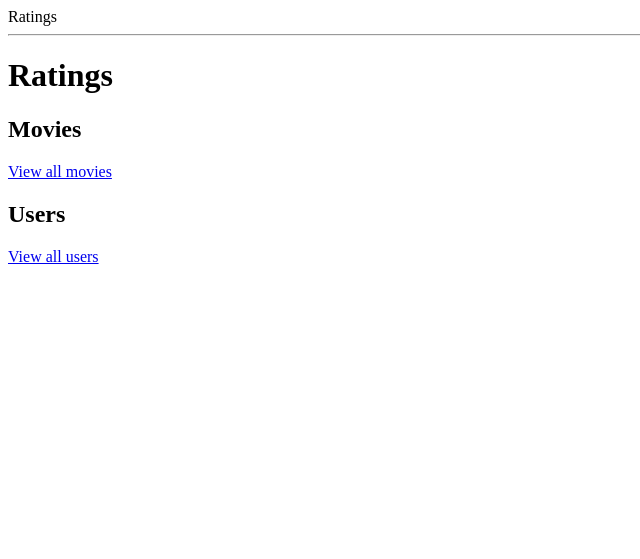
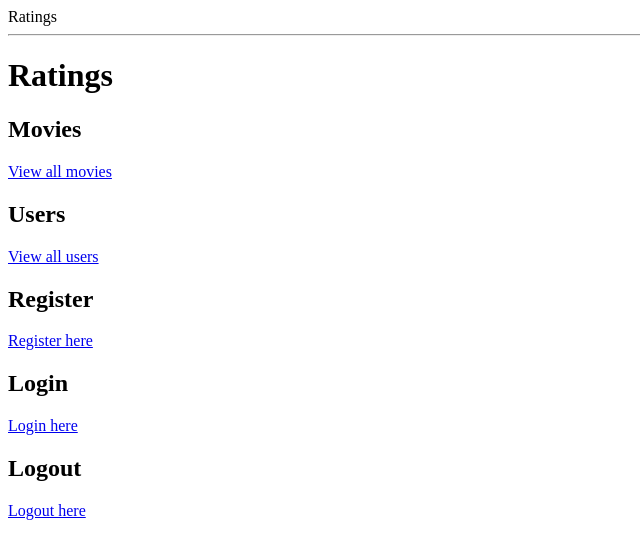
Before and after one commit to jabrabec/HB-ex-ratings, a Flask app: page / in a window 1280 px wide. Shown: the top 559 px of the page, without its empty margins (0-640 px from the left). Run offline with Flask 2, Linux system fonts and the light colour scheme.

Commit message:
complete through handling login & logout

```diff
--- a/server.py
+++ b/server.py
@@ -27,6 +27,84 @@ def index():
     return render_template("homepage.html")
 
 
+@app.route("/users")
+def user_list():
+    """Show list of users."""
+
+    users = User.query.all()
+    return render_template("user_list.html", users=users)
+
+
+@app.route('/register', methods=['GET'])
+def register_form():
+    """Register new user"""
+
+    return render_template("register_form.html")
+
+
+@app.route('/register', methods=['POST'])
+def register_process():
+    """Register new user"""
+
+    login = request.form.get("login")
+    password = request.form.get("password")
+    new_user = db.session.query(User).filter(User.email==login).first()
+    if new_user:
+        # user already exists
+        return redirect("/register")
+    else:
+        # add user to db
+        user = User(email=login,password=password)
+        db.session.add(user)
+        db.session.commit()
+
+    return redirect("/")
+
+@app.route("/login", methods=["GET"])
+def show_login():
+    """Show login form."""
+
+    # if session["logged_in_customer_email"] is None:
+    return render_template("login_form.html")
+    # else:
+    #     flash("You are already logged in.")
+    #     return redirect("/")
+
+
+@app.route("/login", methods=["POST"])
+def process_login():
+    """Log user into site.
+
+    Find the user's login credentials located in the database,
+    look up the user, and store them in the session.
+    """
+
+    email = request.form.get('login')
+    password = request.form.get('password')
+
+    user = db.session.query(User).filter(User.email==email).first()
+
+    if not user:
+        flash("No such email address.")
+        return redirect('/login')
+
+    if user.password != password:
+        flash("Incorrect password.")
+        return redirect("/login")
+
+    session["logged_in_customer_email"] = user.email
+    flash("Logged in.")
+    return redirect("/")
+
+@app.route("/logout")
+def process_logout():
+    """Log user out."""
+
+    del session["logged_in_customer_email"]
+    flash("Logged out.")
+    return redirect("/")
+
+
 if __name__ == "__main__":
     # We have to set debug=True here, since it has to be True at the
     # point that we invoke the DebugToolbarExtension
@@ -35,7 +113,7 @@ if __name__ == "__main__":
     connect_to_db(app)
 
     # Use the DebugToolbar
-    DebugToolbarExtension(app)
+    # DebugToolbarExtension(app)
 
 
 
--- a/templates/base.html
+++ b/templates/base.html
@@ -5,6 +5,17 @@
 </head>
 
 <body>
+
+{% with messages = get_flashed_messages() %}
+  {% if messages %}
+    <ul class=flashes>
+    {% for message in messages %}
+      <li>{{ message }}</li>
+    {% endfor %}
+    </ul>
+  {% endif %}
+{% endwith %}
+
   Ratings
   <hr>
 
--- a/templates/homepage.html
+++ b/templates/homepage.html
@@ -9,4 +9,13 @@
 <h2>Users</h2>
 <p><a href="/users">View all users</a></p>
 
+<h2>Register</h2>
+<p><a href="/register">Register here</a></p>
+
+<h2>Login</h2>
+<p><a href="/login">Login here</a></p>
+
+<h2>Logout</h2>
+<p><a href="/logout">Logout here</a></p>
+
 {% endblock %}
```
